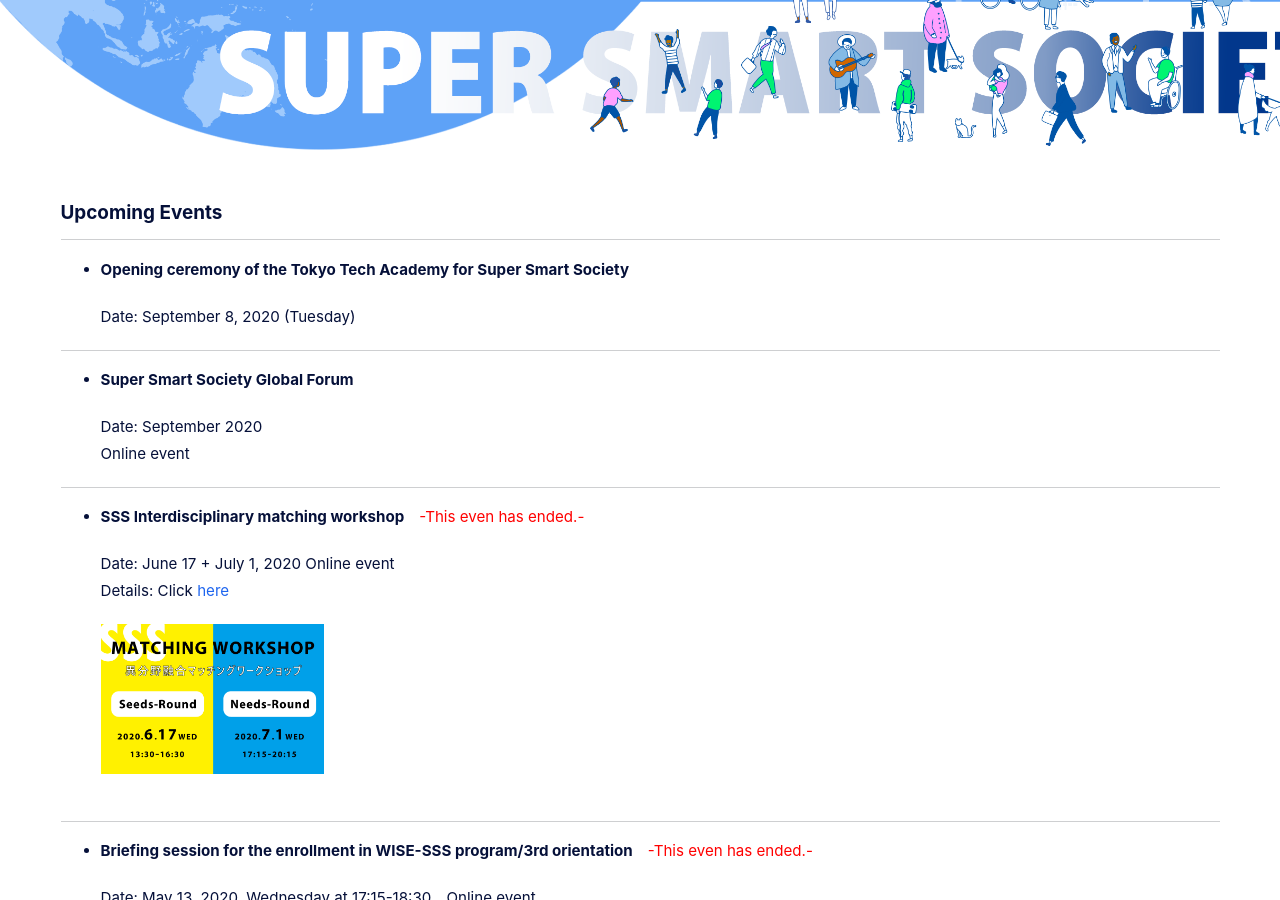
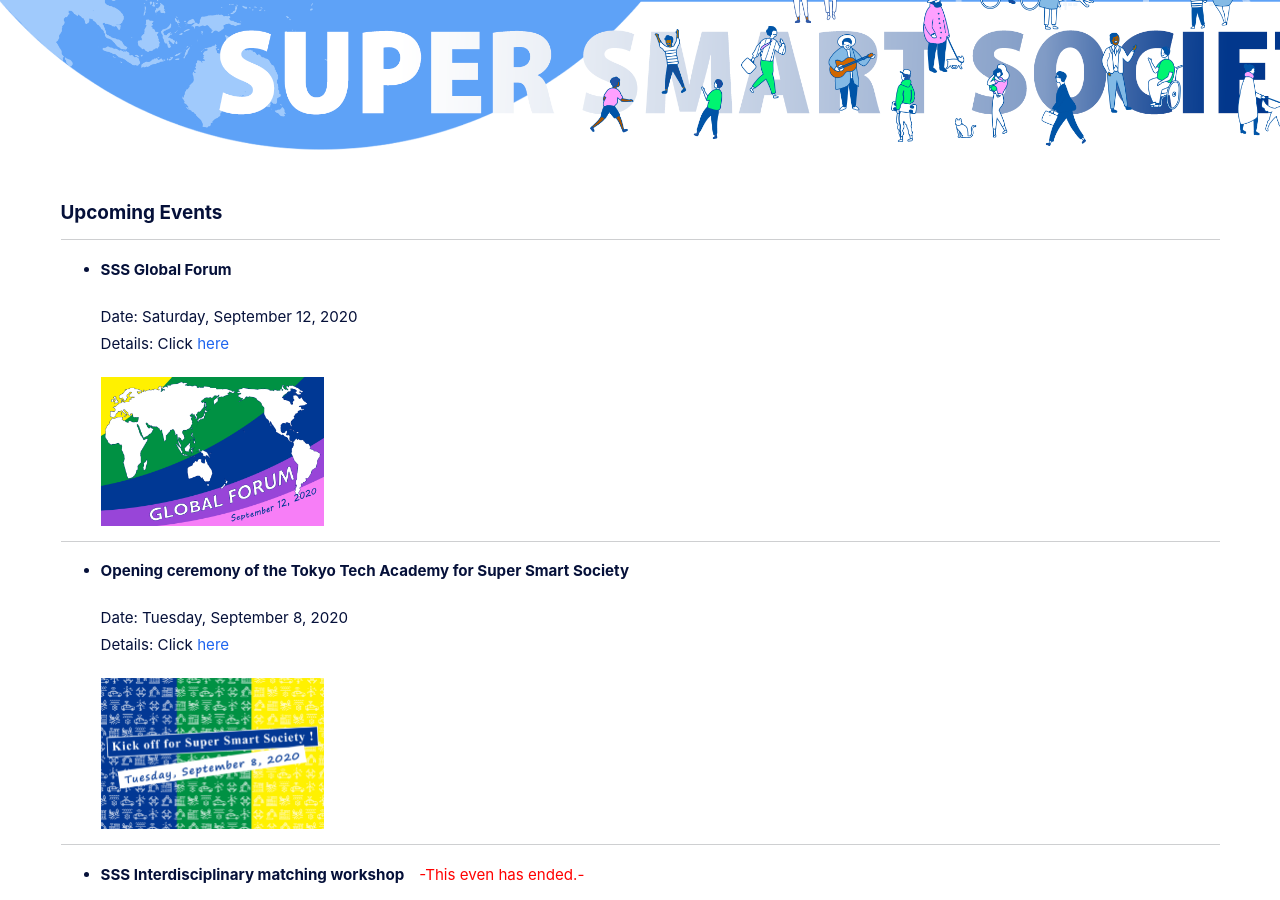
Before and after one commit to fl1d/w0ex.github.io, a Jekyll site: the page built from _pages/event_en.md, in a window 1280 px wide and 900 px high, scrolled down 288 px. Built offline with Jekyll 4.4.1, drawn with Linux system fonts in a browser that asks for light colours; cached includes are drawn as plain includes; nearby versions of some CDN libraries.

Commit message:
Update event_en.md

```diff
--- a/_pages/event_en.md
+++ b/_pages/event_en.md
@@ -31,16 +31,22 @@
 
 ## Upcoming Events
 
+* **SSS Global Forum**
+
+  Date: Saturday, September 12, 2020<br>
+  Details: Click [here](https://www.wise-sss.titech.ac.jp/global-forum_en/)
+  <div style="text-align:left"><img src="/assets/images/global-forum.png" width="20%" height="20%" />
+  </div>
+
+<hr>
 
 * **Opening ceremony of the Tokyo Tech Academy for Super Smart Society**
 
-  Date: September 8, 2020 (Tuesday)<br>
-<hr>
+  Date: Tuesday, September 8, 2020<br>
+  Details: Click [here](https://www.wise-sss.titech.ac.jp/kick-off_en/)
+  <div style="text-align:left"><img src="/assets/images/kickoff_20200807.png" width="20%" height="20%" />
+  </div>
 
-* **Super Smart Society Global Forum**
-
-  Date: September 2020<br>
-  Online event<br>
 <hr>
 
 * **SSS Interdisciplinary matching workshop**<span style="color:Red">　-This even has ended.-</span>
```
